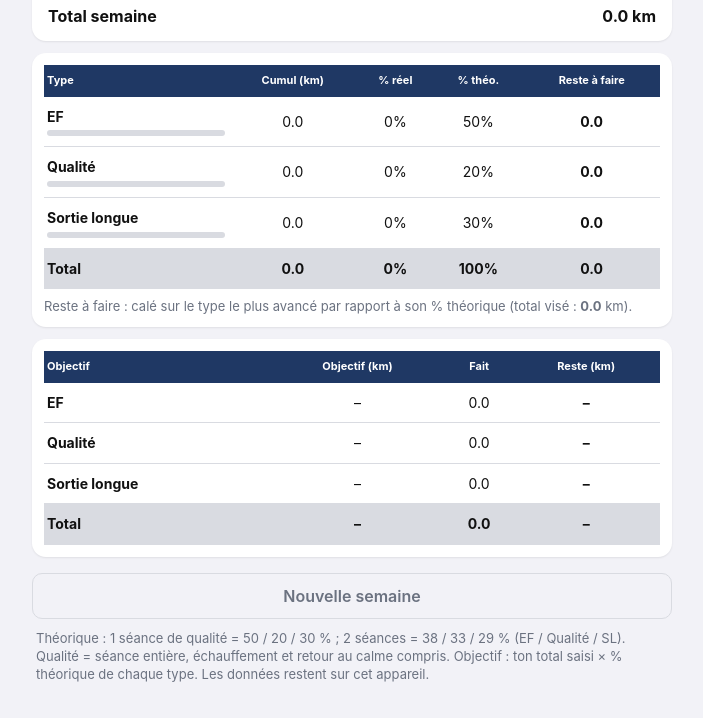
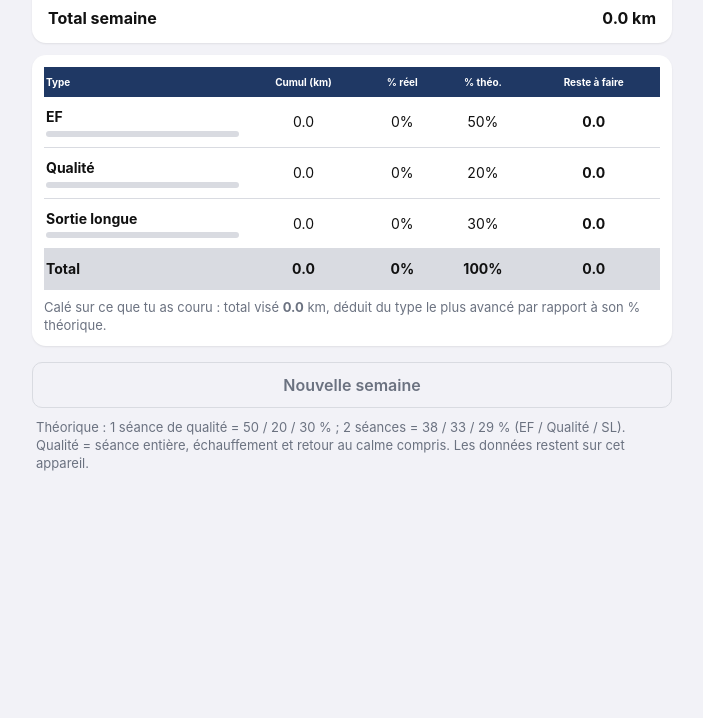
Before and after one commit to McDuff292/Semainier, a plain HTML site: page index.html in a window 1280 px wide. Shown: the part 710-1428 px from the top of the page, without its empty margins (288-991 px from the left). After the commit the page ends 1217 px from the top, so only its background shows below. Drawn offline with Linux system fonts and the light colour scheme.

Commit message:
Add files via upload

```diff
--- a/index.html
+++ b/index.html
@@ -27,8 +27,8 @@ select,input{font:inherit;width:100%;padding:9px 8px;border-radius:9px;border:1p
 input[type=number]{text-align:center}
 .tot{display:flex;justify-content:space-between;font-weight:700;padding:10px 4px 2px}
 table{width:100%;border-collapse:collapse;text-align:center}
-th{background:var(--navy);color:#fff;font-size:11px;padding:8px 3px}
-td{padding:10px 3px;border-bottom:1px solid var(--line);font-size:14px}
+th{background:var(--navy);color:#fff;font-size:10px;padding:8px 2px}
+td{padding:10px 2px;border-bottom:1px solid var(--line);font-size:14px}
 td:first-child{text-align:left;font-weight:700}
 tfoot td{font-weight:700;background:var(--line)}
 .bar{height:6px;border-radius:3px;background:var(--line);margin-top:4px;overflow:hidden}
@@ -37,6 +37,10 @@ tfoot td{font-weight:700;background:var(--line)}
 label{font-size:13px;color:var(--mut);display:block;margin-bottom:4px}
 button{font:inherit;width:100%;min-height:46px;border:0;border-radius:10px;background:var(--navy);color:#fff;font-weight:600;margin-top:4px}
 button.sec{background:transparent;color:var(--mut);border:1px solid var(--line)}
+.seg{display:grid;grid-template-columns:1fr 1fr;background:var(--line);border-radius:10px;padding:3px;gap:3px}
+.seg button{margin:0;min-height:40px;background:transparent;color:var(--ink);font-weight:500;border-radius:8px}
+.seg button.on{background:var(--navy);color:#fff;font-weight:700}
+td.over{color:#c0392b;font-weight:700}
 .note{color:var(--mut);font-size:13px;margin:10px 4px}
 </style>
 </head>
@@ -52,31 +56,23 @@ button.sec{background:transparent;color:var(--mut);border:1px solid var(--line)}
 </div>
 
 <div class="card">
-  <label for="obj">Objectif km de la semaine</label>
-  <input type="number" inputmode="decimal" step="0.1" min="0" placeholder="ex. 55" id="obj">
+  <label>Reste à faire calé sur</label>
+  <div class="seg" id="seg"><button type="button" data-m="libre">Mes sorties</button><button type="button" data-m="obj">Mon objectif</button></div>
+  <div id="objwrap" style="display:none;margin-top:10px">
+    <label for="obj">Objectif km de la semaine</label>
+    <input type="number" inputmode="decimal" step="0.1" min="0" placeholder="ex. 55" id="obj">
+  </div>
 </div>
 
 <div class="card" id="days"></div>
 
 <div class="card">
-  <table>
-    <thead><tr><th style="text-align:left">Type</th><th>Cumul (km)</th><th>% réel</th><th>% théo.</th><th>Reste à faire</th></tr></thead>
-    <tbody id="recap"></tbody>
-    <tfoot><tr><td>Total</td><td id="tk">0.0</td><td id="tp">0%</td><td>100%</td><td id="tr">0.0</td></tr></tfoot>
-  </table>
-  <div class="note" style="margin:8px 0 0">Reste à faire : calé sur le type le plus avancé par rapport à son % théorique (total visé : <b id="tv">0.0</b> km).</div>
-</div>
-
-<div class="card">
-  <table>
-    <thead><tr><th style="text-align:left">Objectif</th><th>Objectif (km)</th><th>Fait</th><th>Reste (km)</th></tr></thead>
-    <tbody id="objrecap"></tbody>
-    <tfoot><tr><td>Total</td><td id="ot">–</td><td id="of">0.0</td><td id="orr">–</td></tr></tfoot>
-  </table>
+  <table id="rt"></table>
+  <div class="note" style="margin:8px 0 0" id="rnote"></div>
 </div>
 
 <button class="sec" id="reset">Nouvelle semaine</button>
-<p class="note">Théorique : 1 séance de qualité = 50 / 20 / 30 % ; 2 séances = 38 / 33 / 29 % (EF / Qualité / SL). Qualité = séance entière, échauffement et retour au calme compris. Objectif : ton total saisi × % théorique de chaque type. Les données restent sur cet appareil.</p>
+<p class="note">Théorique : 1 séance de qualité = 50 / 20 / 30 % ; 2 séances = 38 / 33 / 29 % (EF / Qualité / SL). Qualité = séance entière, échauffement et retour au calme compris. Les données restent sur cet appareil.</p>
 </main>
 <script>
 const JOURS=["Lundi","Mardi","Mercredi","Jeudi","Vendredi","Samedi","Dimanche"];
@@ -84,9 +80,9 @@ const TYPES=["","Repos","EF","Qualité","Sortie longue"];
 const THEO={1:{"EF":.5,"Qualité":.2,"Sortie longue":.3},2:{"EF":.38,"Qualité":.33,"Sortie longue":.29}};
 const KEY="semainier-v1";
 let S=load();
-function load(){try{const s=JSON.parse(localStorage.getItem(KEY));if(s&&s.days)return s}catch(e){}return fresh()}
+function load(){try{const s=JSON.parse(localStorage.getItem(KEY));if(s&&s.days){if(!s.mode)s.mode="libre";return s}}catch(e){}return fresh()}
 function monday(){const d=new Date();const k=(d.getDay()+6)%7;d.setDate(d.getDate()-k);return d.toISOString().slice(0,10)}
-function fresh(){return{start:monday(),wtype:"1",obj:"",days:JOURS.map(()=>({t:"",km:""}))}}
+function fresh(){return{start:monday(),wtype:"1",obj:"",mode:"libre",days:JOURS.map(()=>({t:"",km:""}))}}
 function save(){try{localStorage.setItem(KEY,JSON.stringify(S))}catch(e){}}
 const $=id=>document.getElementById(id);
 const daysEl=$("days");
@@ -103,25 +99,35 @@ function render(keep){
   if(!keep)$("obj").value=S.obj||"";
   daysEl.querySelectorAll("select").forEach(s=>s.value=S.days[s.dataset.i].t);
   if(!keep)daysEl.querySelectorAll("input").forEach(n=>n.value=S.days[n.dataset.k].km);
+  const obj=S.mode==="obj";
+  document.querySelectorAll("#seg button").forEach(b=>b.classList.toggle("on",b.dataset.m===(obj?"obj":"libre")));
+  $("objwrap").style.display=obj?"block":"none";
   const th=THEO[S.wtype],K=Object.keys(th);
   const sum={"EF":0,"Qualité":0,"Sortie longue":0};
   S.days.forEach(d=>{if(sum[d.t]!==undefined)sum[d.t]+=num(d.km)});
   const all=K.reduce((a,k)=>a+sum[k],0);
   const wk=S.days.reduce((a,d)=>a+num(d.km),0);
   $("wk").textContent=wk.toFixed(1)+" km";
-  const T=Math.max(...K.map(k=>sum[k]/th[k]));
-  const rest={};K.forEach(k=>rest[k]=Math.max(0,r1(T*th[k]-sum[k])));
-  $("recap").innerHTML=K.map(k=>{const p=all?sum[k]/all:0;return`<tr><td>${k}<div class="bar"><i style="width:${Math.round(p*100)}%"></i></div></td><td>${sum[k].toFixed(1)}</td><td>${Math.round(p*100)}%</td><td>${Math.round(th[k]*100)}%</td><td><b>${rest[k].toFixed(1)}</b></td></tr>`}).join("");
-  $("tk").textContent=all.toFixed(1);$("tp").textContent=all?"100%":"0%";
-  $("tv").textContent=T.toFixed(1);$("tr").textContent=K.reduce((a,k)=>a+rest[k],0).toFixed(1);
-  const has=String(S.obj||"")!=="";const O=num(S.obj);
-  $("objrecap").innerHTML=K.map(k=>{const o=O*th[k];return`<tr><td>${k}</td><td>${has?r1(o).toFixed(1):"–"}</td><td>${sum[k].toFixed(1)}</td><td><b>${has?Math.max(0,r1(o-sum[k])).toFixed(1):"–"}</b></td></tr>`}).join("");
-  $("ot").textContent=has?r1(K.reduce((a,k)=>a+O*th[k],0)).toFixed(1):"–";
-  $("of").textContent=all.toFixed(1);
-  $("orr").textContent=has?K.reduce((a,k)=>a+Math.max(0,r1(O*th[k]-sum[k])),0).toFixed(1):"–";
+  const has=String(S.obj||"")!=="";
+  let T=null;
+  if(obj){T=has?num(S.obj):null}else{T=Math.max(...K.map(k=>sum[k]/th[k]))}
+  const tgt={},rest={};
+  K.forEach(k=>{tgt[k]=T===null?null:T*th[k];rest[k]=T===null?null:Math.max(0,r1(tgt[k]-sum[k]))});
+  const f=v=>v===null?"–":v.toFixed(1);
+  const rows=K.map(k=>{const p=all?sum[k]/all:0;const over=obj&&T!==null&&sum[k]>tgt[k]+0.05;
+    return`<tr><td>${k}<div class="bar"><i style="width:${Math.round(p*100)}%"></i></div></td>`+
+    (obj?`<td>${f(tgt[k]===null?null:r1(tgt[k]))}</td>`:"")+
+    `<td${over?' class="over"':""}>${sum[k].toFixed(1)}</td><td>${Math.round(p*100)}%</td><td>${Math.round(th[k]*100)}%</td><td><b>${f(rest[k])}</b></td></tr>`}).join("");
+  const rt=T===null?null:K.reduce((a,k)=>a+rest[k],0);
+  $("rt").innerHTML=`<thead><tr><th style="text-align:left">Type</th>${obj?"<th>Objectif</th>":""}<th>Cumul (km)</th><th>% réel</th><th>% théo.</th><th>Reste à faire</th></tr></thead><tbody>${rows}</tbody>`+
+    `<tfoot><tr><td>Total</td>${obj?`<td>${has?r1(T).toFixed(1):"–"}</td>`:""}<td>${all.toFixed(1)}</td><td>${all?"100%":"0%"}</td><td>100%</td><td>${f(rt)}</td></tr></tfoot>`;
+  $("rnote").innerHTML=obj
+    ?(has?`Calé sur ton objectif de <b>${r1(T).toFixed(1)}</b> km : chaque type = objectif × % théorique, moins ce que tu as fait. En rouge : type qui dépasse sa part.`:"Saisis ton objectif de km pour la semaine.")
+    :`Calé sur ce que tu as couru : total visé <b>${T.toFixed(1)}</b> km, déduit du type le plus avancé par rapport à son % théorique.`;
 }
 daysEl.addEventListener("change",e=>{const t=e.target;if(t.dataset.i!==undefined)S.days[t.dataset.i].t=t.value;save();render()});
 daysEl.addEventListener("input",e=>{const t=e.target;if(t.dataset.k!==undefined){S.days[t.dataset.k].km=t.value;save();render(true)}});
+document.querySelectorAll("#seg button").forEach(b=>b.onclick=()=>{S.mode=b.dataset.m;save();render()});
 $("obj").oninput=e=>{S.obj=e.target.value;save();render(true)};
 $("wtype").onchange=e=>{S.wtype=e.target.value;save();render()};
 $("start").onchange=e=>{S.start=e.target.value;save()};
--- a/sw.js
+++ b/sw.js
@@ -1,4 +1,4 @@
-const C="semainier-v2";
+const C="semainier-v3";
 const F=["./","index.html","manifest.webmanifest","icon-192.png","icon-512.png","apple-touch-icon.png"];
 self.addEventListener("install",e=>{e.waitUntil(caches.open(C).then(c=>c.addAll(F)));self.skipWaiting()});
 self.addEventListener("activate",e=>{e.waitUntil(caches.keys().then(k=>Promise.all(k.filter(x=>x!==C).map(x=>caches.delete(x)))));self.clients.claim()});
```
